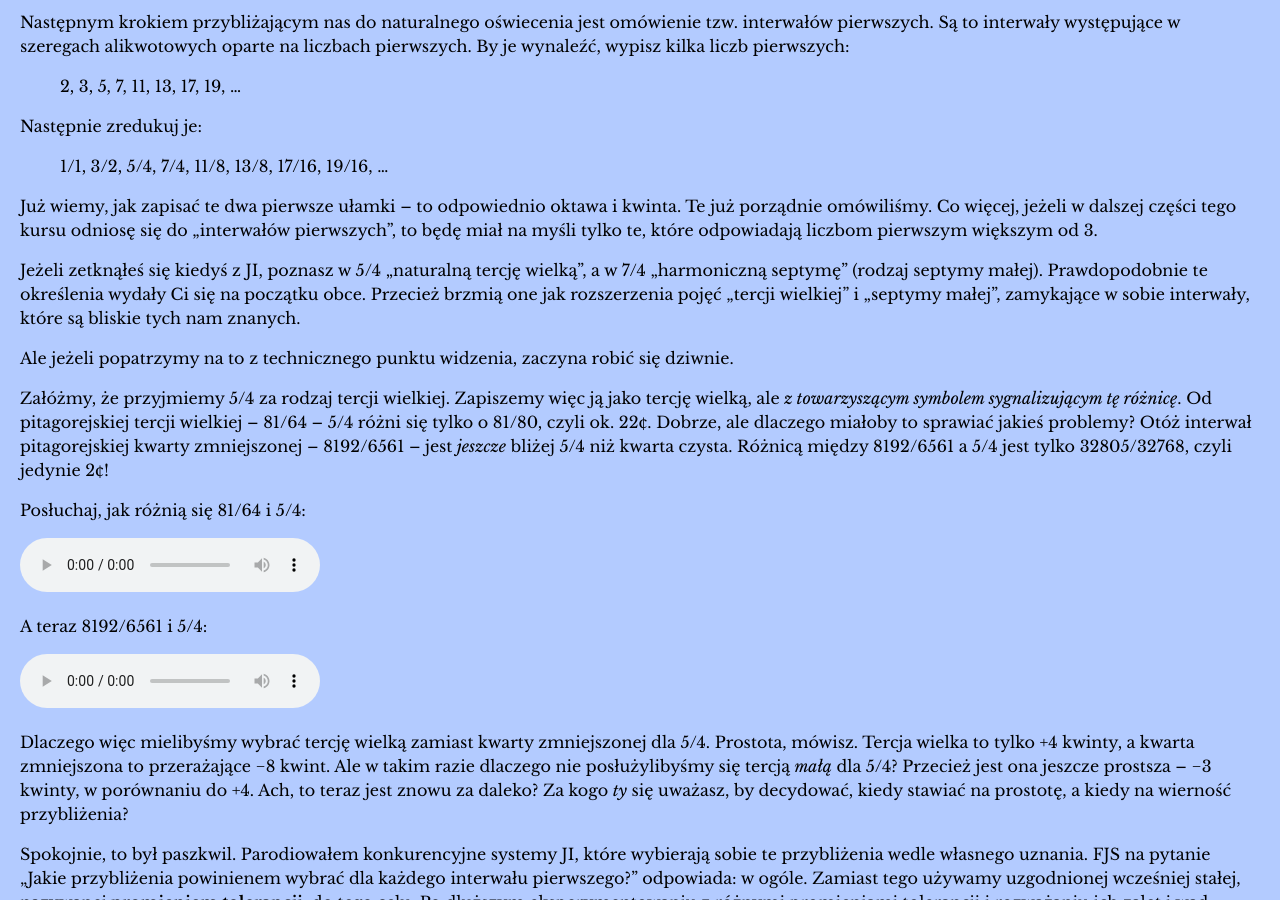
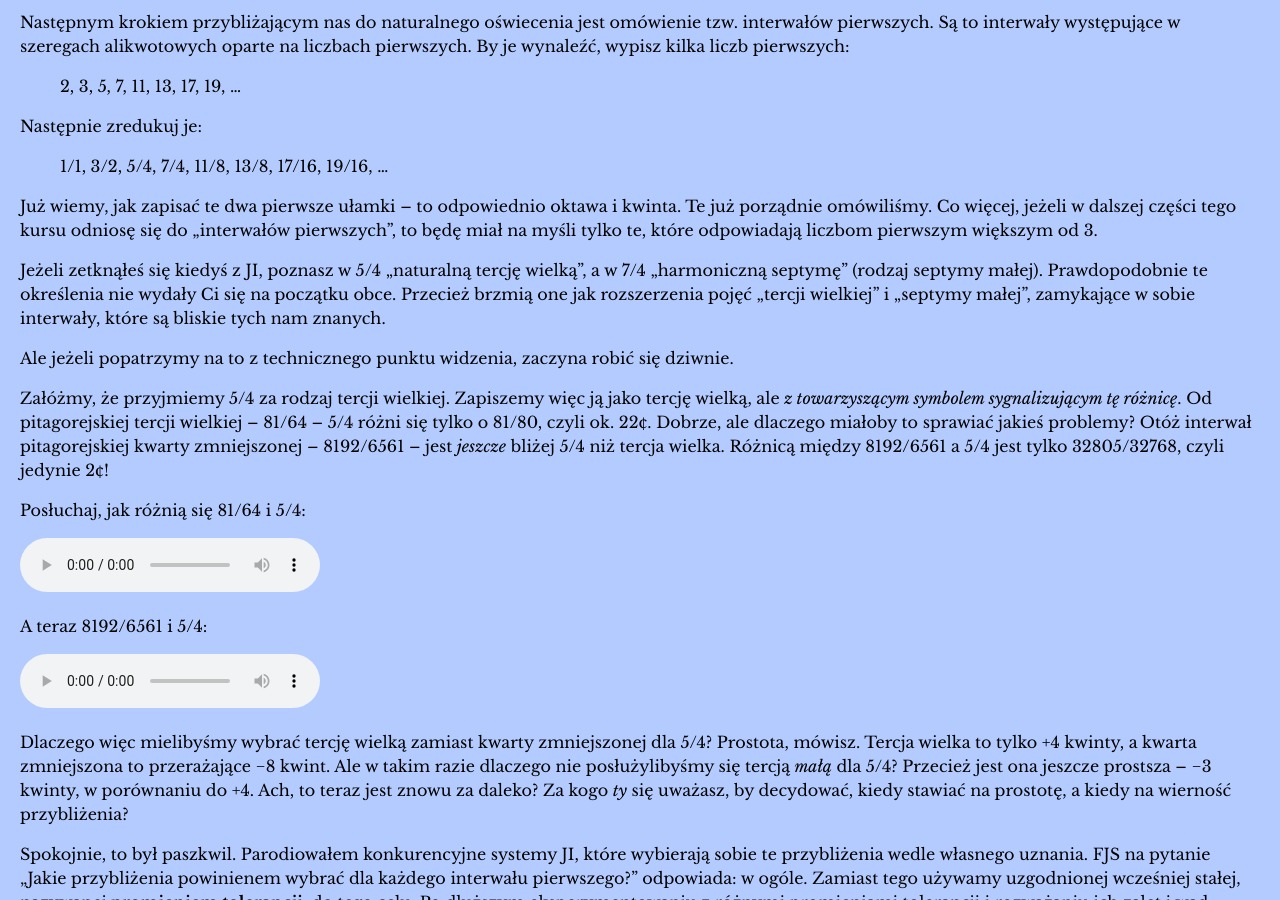
Before and after one commit to misotanni/misotanni.github.io, a Jekyll site: the page built from fjs/pl/crash.md, in a window 1280 px wide and 900 px high, scrolled down 4240 px. Built offline with Jekyll 4.4.1, drawn with Linux system fonts in a browser that asks for light colours; our own code applies the rules of GitHub Pages for plain Markdown files; formulas are drawn with MathJax 3.

Commit message:
first mistakes are being corrected

```diff
--- a/fjs/pl/crash.md
+++ b/fjs/pl/crash.md
@@ -140,11 +140,11 @@ Następnie zredukuj je:
 
 Już wiemy, jak zapisać te dwa pierwsze ułamki – to odpowiednio oktawa i kwinta. Te już porządnie omówiliśmy. Co więcej, jeżeli w dalszej części tego kursu odniosę się do „interwałów pierwszych”, to będę miał na myśli tylko te, które odpowiadają liczbom pierwszym większym od 3.
 
-Jeżeli zetknąłeś się kiedyś z JI, poznasz w 5/4 „naturalną tercję wielką”, a w 7/4 „harmoniczną septymę” (rodzaj septymy małej). Prawdopodobnie te określenia wydały Ci się na początku obce. Przecież brzmią one jak rozszerzenia pojęć „tercji wielkiej” i „septymy małej”, zamykające w sobie interwały, które są bliskie tych nam znanych.
+Jeżeli zetknąłeś się kiedyś z JI, poznasz w 5/4 „naturalną tercję wielką”, a w 7/4 „harmoniczną septymę” (rodzaj septymy małej). Prawdopodobnie te określenia nie wydały Ci się na początku obce. Przecież brzmią one jak rozszerzenia pojęć „tercji wielkiej” i „septymy małej”, zamykające w sobie interwały, które są bliskie tych nam znanych.
 
 Ale jeżeli popatrzymy na to z technicznego punktu widzenia, zaczyna robić się dziwnie.
 
-Załóżmy, że przyjmiemy 5/4 za rodzaj tercji wielkiej. Zapiszemy więc ją jako tercję wielką, ale *z towarzyszącym symbolem sygnalizującym tę różnicę*. Od pitagorejskiej tercji wielkiej – 81/64 – 5/4 różni się tylko o 81/80, czyli ok. 22¢. Dobrze, ale dlaczego miałoby to sprawiać jakieś problemy? Otóż interwał pitagorejskiej kwarty zmniejszonej – 8192/6561 – jest *jeszcze* bliżej 5/4 niż kwarta czysta. Różnicą między 8192/6561 a 5/4 jest tylko 32805/32768, czyli jedynie 2¢!
+Załóżmy, że przyjmiemy 5/4 za rodzaj tercji wielkiej. Zapiszemy więc ją jako tercję wielką, ale *z towarzyszącym symbolem sygnalizującym tę różnicę*. Od pitagorejskiej tercji wielkiej – 81/64 – 5/4 różni się tylko o 81/80, czyli ok. 22¢. Dobrze, ale dlaczego miałoby to sprawiać jakieś problemy? Otóż interwał pitagorejskiej kwarty zmniejszonej – 8192/6561 – jest *jeszcze* bliżej 5/4 niż tercja wielka. Różnicą między 8192/6561 a 5/4 jest tylko 32805/32768, czyli jedynie 2¢!
 
 Posłuchaj, jak różnią się 81/64 i 5/4:
 
@@ -154,7 +154,7 @@ A teraz 8192/6561 i 5/4:
 
 <audio controls><source src="../assets/audio_3.mp3" type="audio/mpeg"></audio>
 
-Dlaczego więc mielibyśmy wybrać tercję wielką zamiast kwarty zmniejszonej dla 5/4. Prostota, mówisz. Tercja wielka to tylko +4 kwinty, a kwarta zmniejszona to przerażające −8 kwint. Ale w takim razie dlaczego nie posłużylibyśmy się tercją *małą* dla 5/4? Przecież jest ona jeszcze prostsza – −3 kwinty, w porównaniu do +4. Ach, to teraz jest znowu za daleko? Za kogo *ty* się uważasz, by decydować, kiedy stawiać na prostotę, a kiedy na wierność przybliżenia?
+Dlaczego więc mielibyśmy wybrać tercję wielką zamiast kwarty zmniejszonej dla 5/4? Prostota, mówisz. Tercja wielka to tylko +4 kwinty, a kwarta zmniejszona to przerażające −8 kwint. Ale w takim razie dlaczego nie posłużylibyśmy się tercją *małą* dla 5/4? Przecież jest ona jeszcze prostsza – −3 kwinty, w porównaniu do +4. Ach, to teraz jest znowu za daleko? Za kogo *ty* się uważasz, by decydować, kiedy stawiać na prostotę, a kiedy na wierność przybliżenia?
 
 Spokojnie, to był paszkwil. Parodiowałem konkurencyjne systemy JI, które wybierają sobie te przybliżenia wedle własnego uznania. FJS na pytanie „Jakie przybliżenia powinienem wybrać dla każdego interwału pierwszego?” odpowiada: w ogóle. Zamiast tego używamy uzgodnionej wcześniej stałej, nazywanej **promieniem tolerancji**, do tego celu. Po dłuższym eksperymentowaniu z różnymi promieniami tolerancji i rozważaniu ich zalet i wad, doszedłem do wniosku, że w standardowym FJS-ie będziemy używać *λ*, zdefiniowanej następująco:
 
```
